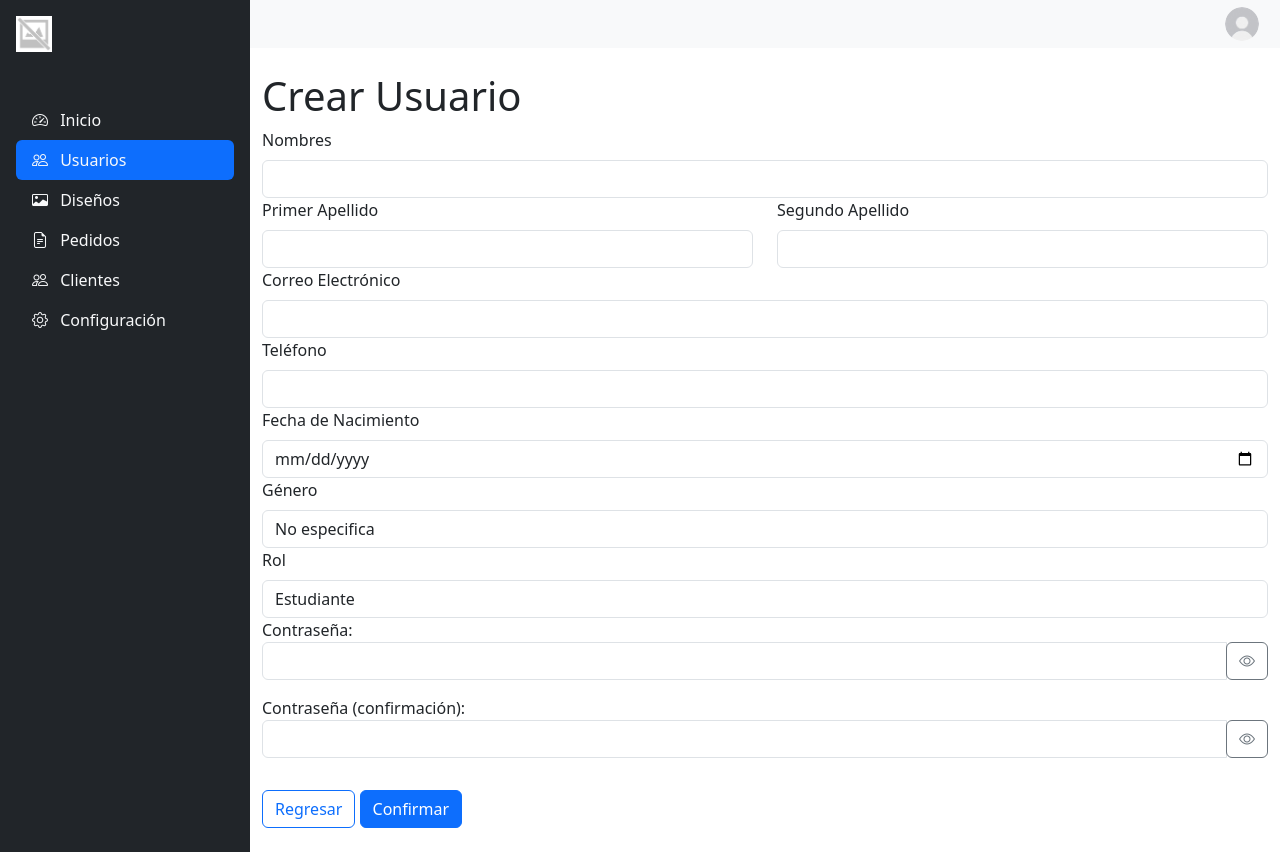
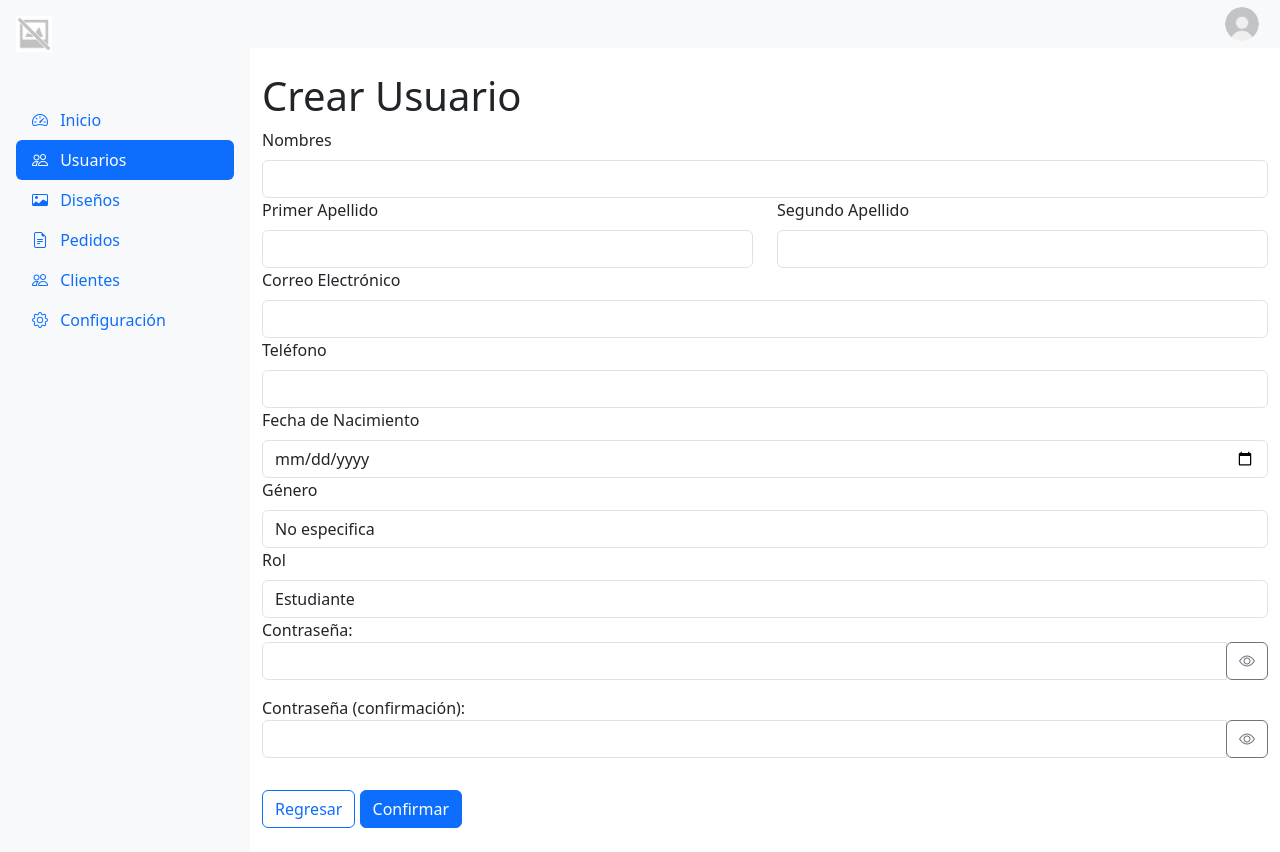
Before and after one commit to wmoralesl/ccmillennium, a Django app: page /admin/u/crear/ in a window 1280 px wide. Run offline with Django 5.2, Linux system fonts and the light colour scheme; the visitor is signed in with stand-in values (Sample User, id 1); some libraries are stand-ins or nearby versions.

Commit message:
[Update]: Se ha agregado estilos al formulario de usuarios

```diff
--- a/apps/private/templates/private/frames/navigation/nav_items.html
+++ b/apps/private/templates/private/frames/navigation/nav_items.html
@@ -1,5 +1,5 @@
 {% load static %}
-<a href="{% url 'private:home' %}" class="navbar-brand text-light mb-4">
+<a href="{% url 'private:home' %}" class="navbar-brand  mb-4">
     {% if organization.logo %}
     <img src="{{ organization.logo.url }}" alt="logo de organizacion" width="36" height="36" >
 {% else %}
@@ -11,32 +11,32 @@
 
   <ul class="nav nav-pills flex-column mt-4">
     <li class="nav-item">
-      <a href="{% url 'private:home' %}" class="nav-link text-light {% if request.path == '/admin/' %}active{% endif %}">
+      <a href="{% url 'private:home' %}" class="nav-link  {% if request.path == '/admin/' %}active{% endif %}">
         <i class="bi bi-speedometer2 me-2"></i> Inicio
       </a>
     </li>
     <li class="nav-item">
-      <a href="{% url 'users:list' %}" class="nav-link text-light {% if '/u/' in request.path %}active{% endif %}">
+      <a href="{% url 'users:list' %}" class="nav-link  {% if '/u/' in request.path %}active{% endif %}">
         <i class="bi bi-people me-2"></i> Usuarios
       </a>
     </li>
     <li class="nav-item">
-      <a href="#" class="nav-link text-light {% if '/d/' in request.path %}active{% endif %}">
+      <a href="#" class="nav-link  {% if '/d/' in request.path %}active{% endif %}">
         <i class="bi bi-card-image me-2"></i> Diseños
       </a>
     </li>
     <li class="nav-item">
-      <a href="#" class="nav-link text-light {% if '/o/' in request.path %}active{% endif %}">
+      <a href="#" class="nav-link  {% if '/o/' in request.path %}active{% endif %}">
         <i class="bi bi-file-earmark-text me-2"></i> Pedidos
       </a>
     </li>
     <li class="nav-item">
-      <a href="#" class="nav-link text-light {% if '/c/' in request.path %}active{% endif %}">
+      <a href="#" class="nav-link  {% if '/c/' in request.path %}active{% endif %}">
         <i class="bi bi-people me-2"></i> Clientes
       </a>
     </li>
     <li class="nav-item">
-      <a href="#" class="nav-link text-light {% if '/config/' in request.path %}active{% endif %}">
+      <a href="#" class="nav-link  {% if '/config/' in request.path %}active{% endif %}">
         <i class="bi bi-gear me-2"></i> Configuración
       </a>
     </li>
--- a/apps/private/templates/private/frames/navigation/navbar.html
+++ b/apps/private/templates/private/frames/navigation/navbar.html
@@ -1,5 +1,5 @@
   {% load static %}
-  <nav class="navbar-left bg-dark text-light d-flex flex-column p-3">
+  <nav class="navbar-left bg-body-tertiary d-flex flex-column p-3">
 
    {% include 'private/frames/navigation/nav_items.html' %}
   </nav>
--- a/apps/private/templates/private/frames/navigation/offcanvas.html
+++ b/apps/private/templates/private/frames/navigation/offcanvas.html
@@ -1,5 +1,5 @@
 {% load static %}
-<div class="offcanvas offcanvas-start bg-dark text-light offcanvas-half" tabindex="-1" id="offcanvasNavbar" aria-labelledby="offcanvasNavbarLabel">
+<div class="offcanvas offcanvas-start bg-body-tertiary offcanvas-half" tabindex="-1" id="offcanvasNavbar" aria-labelledby="offcanvasNavbarLabel">
     <div class="offcanvas-header">
       <h5 class="offcanvas-title" id="offcanvasNavbarLabel">Menu</h5>
       <button type="button" class="btn-close btn-close-white" data-bs-dismiss="offcanvas" aria-label="Close"></button>
--- a/apps/users/models.py
+++ b/apps/users/models.py
@@ -16,7 +16,7 @@ class User(AbstractUser):
     )
     role = models.CharField(max_length=10, choices=ROLE_CHOICES, default='student')
     first_name = models.CharField(max_length=255)
-    last_name = models.CharField(max_length=255, null=True, blank=True)
+    last_name = models.CharField(max_length=255)
     second_last_name = models.CharField(max_length=255, null=True, blank=True)
     birthdate = models.DateField(null=True, blank=True)
     dpi = models.CharField(max_length=25, null=True, blank=True)
--- /dev/null
+++ b/apps/users/templates/users/components/validator_form.html
@@ -0,0 +1,15 @@
+<script>
+    (() => {
+'use strict'
+const forms = document.querySelectorAll('.needs-validation')
+Array.from(forms).forEach(form => {
+form.addEventListener('submit', event => {
+  if (!form.checkValidity()) {
+    event.preventDefault()
+    event.stopPropagation()
+  }
+  form.classList.add('was-validated')
+})
+})
+})()
+</script>
--- a/apps/users/templates/users/user_formCreate.html
+++ b/apps/users/templates/users/user_formCreate.html
@@ -4,19 +4,26 @@
 {% block content %}
     <div>
         <h1>{{ view.object.pk|yesno:"Editar Usuario,Crear Usuario" }}</h1>
-        <form method="post" enctype="multipart/form-data">
+        <form method="post" enctype="multipart/form-data" class="needs-validation" novalidate >
             {% csrf_token %}
 
             <div class="form-group">
                 <label for="{{ form.first_name.id_for_label }}" class="form-label">Nombres</label>
                 {{ form.first_name|add_class:"form-control"}}
+                <div class="invalid-feedback">
+                    Este campo es obligatorio.
+                </div>
             </div>
             <div class="row">
 
                 <div class="col form-group">
                     <label for="{{ form.last_name.id_for_label }}" class="form-label">Primer Apellido</label>
                     {{ form.last_name|add_class:"form-control" }}
+                    <div class="invalid-feedback">
+                        Este campo es obligatorio.
+                    </div>
                 </div>
+
                 <div class="col">
                     <label for="{{ form.second_last_name.id_for_label }}" class="form-label">Segundo Apellido</label>
                 {{ form.second_last_name|add_class:"form-control" }}
@@ -80,4 +87,6 @@
 
     {% include 'auth/show_password.html' with buttonId="togglePassword1" passwordSelector="[name='password1']" iconId="togglePasswordIcon1" %}
     {% include 'auth/show_password.html' with buttonId="togglePassword2" passwordSelector="[name='password2']" iconId="togglePasswordIcon2" %}
+
+    {% include 'users/components/validator_form.html' %}
 {% endblock %}
--- a/config/settings.py
+++ b/config/settings.py
@@ -26,7 +26,7 @@ SECRET_KEY = 'django-insecure-j#74v-q(hh&zj7jku@ghj(%lt@=r34lfj(+_6u0aqyjxy*hsvb
 # SECURITY WARNING: don't run with debug turned on in production!
 DEBUG = True
 
-ALLOWED_HOSTS = []
+ALLOWED_HOSTS = ['*']
 
 
 # Application definition
```
Also changed, not shown: apps/users/until.py (+6 -1 lines), apps/users/migrations/0003_alter_user_last_name.py (added).
